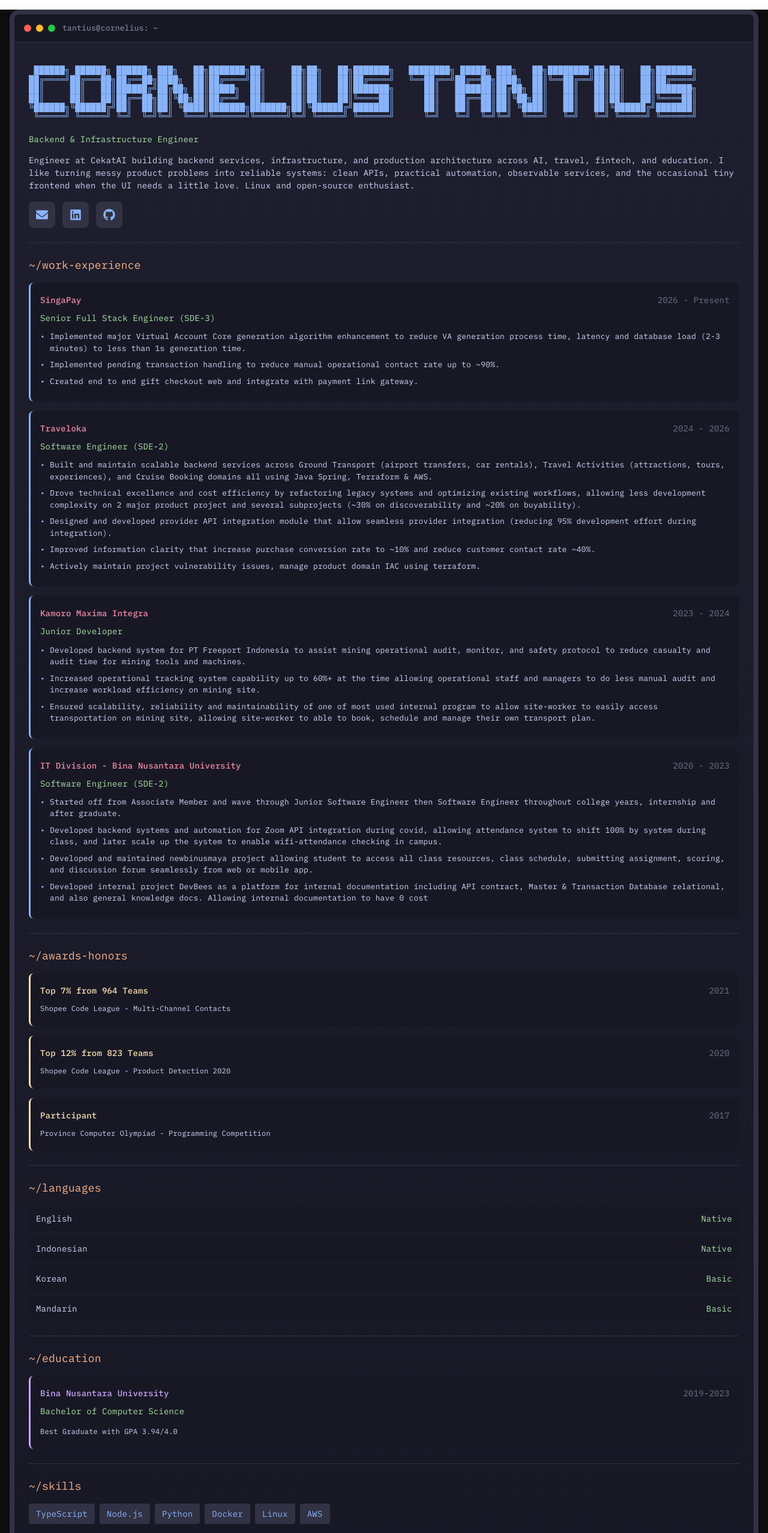
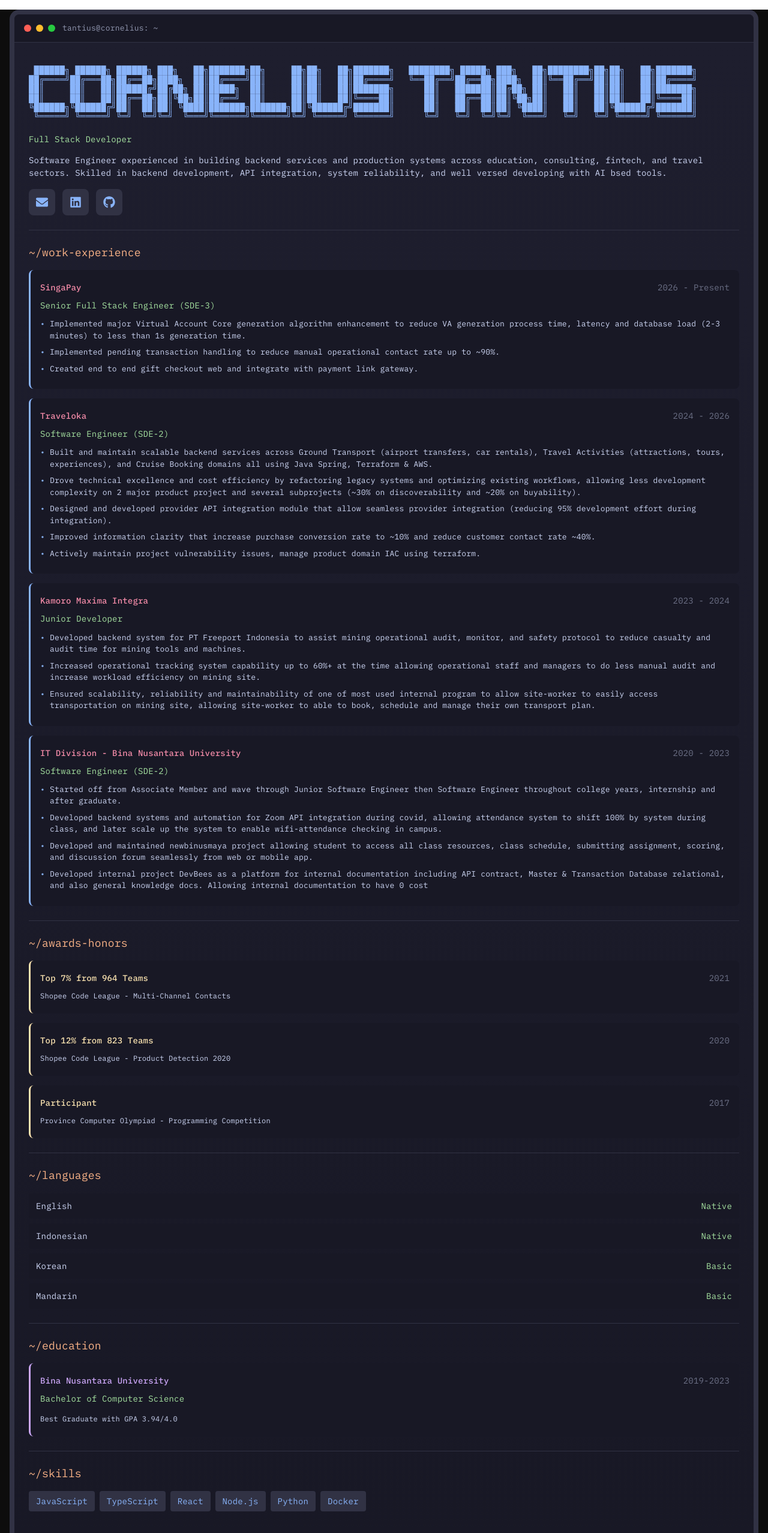
Before and after one commit to CorneliusTantius/CorneliusTantius, a React (Vite) app: page / in a window 1280 px wide. Shown: the top 2555 px of the page at 60% size. Built offline with nearby package versions, Linux system fonts and the light colour scheme.

Commit message:
Revert "chore(site): refresh homepage description"
This reverts commit bf3a10a1b34a1b91d7e24762c543c1135d025efa.

```diff
--- a/index.html
+++ b/index.html
@@ -4,8 +4,7 @@
     <meta charset="UTF-8" />
     <link rel="icon" type="image/svg+xml" href="/favicon.svg" />
     <meta name="viewport" content="width=device-width, initial-scale=1.0" />
-    <meta name="description" content="Backend and infrastructure engineer building production systems across AI, travel, fintech, and education." />
-    <title>Cornelius Tantius | Backend & Infrastructure Engineer</title>
+    <title>corneliustantius</title>
   </head>
   <body>
     <div id="root"></div>
--- a/src/App.tsx
+++ b/src/App.tsx
@@ -19,9 +19,9 @@ function App() {
    ╚═╝   ╚═╝  ╚═╝╚═╝  ╚═══╝   ╚═╝   ╚═╝ ╚═════╝ ╚══════╝`;
  const heroContent = {
     name: "Tantius Cornelius",
-    title: "Backend & Infrastructure Engineer",
-    bio: "Engineer at CekatAI building backend services, infrastructure, and production architecture across AI, travel, fintech, and education. I like turning messy product problems into reliable systems: clean APIs, practical automation, observable services, and the occasional tiny frontend when the UI needs a little love. Linux and open-source enthusiast.",
-    skills: ["TypeScript", "Node.js", "Python", "Docker", "Linux", "AWS"],
+    title: "Full Stack Developer",
+    bio: "Software Engineer experienced in building backend services and production systems across education, consulting, fintech, and travel sectors. Skilled in backend development, API integration, system reliability, and well versed developing with AI bsed tools.",
+    skills: ["JavaScript", "TypeScript", "React", "Node.js", "Python", "Docker"],
     social: {
       email: "corneliustantius.ct@gmail.com",
       linkedin: "https://linkedin.com/in/corneliustantius",
```
